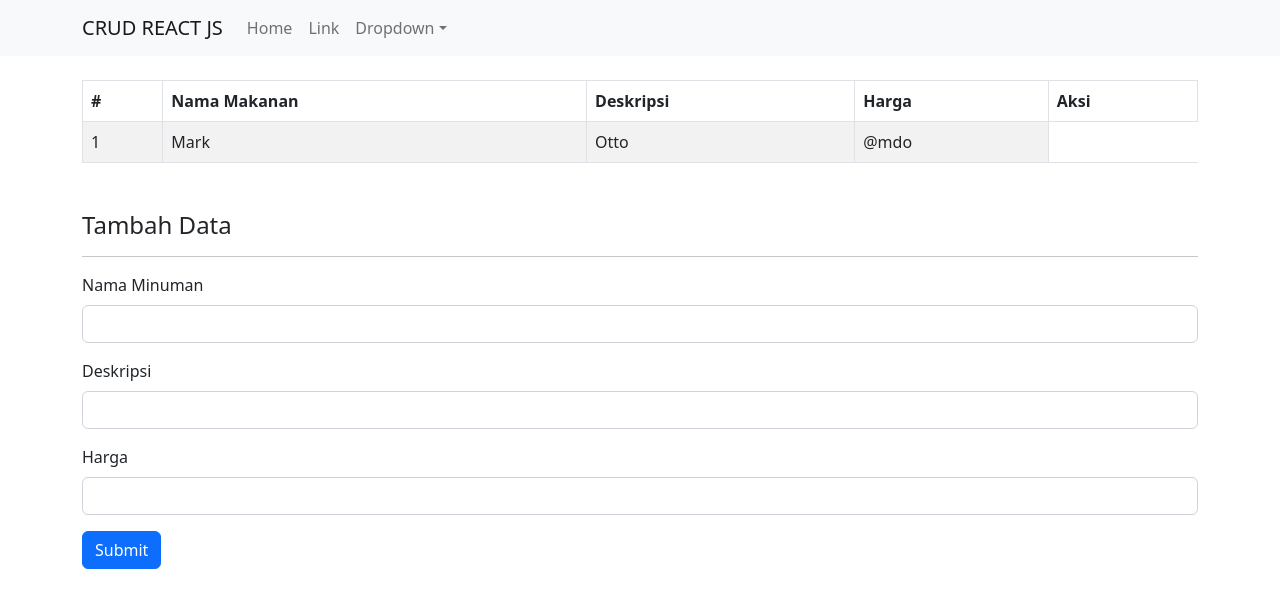
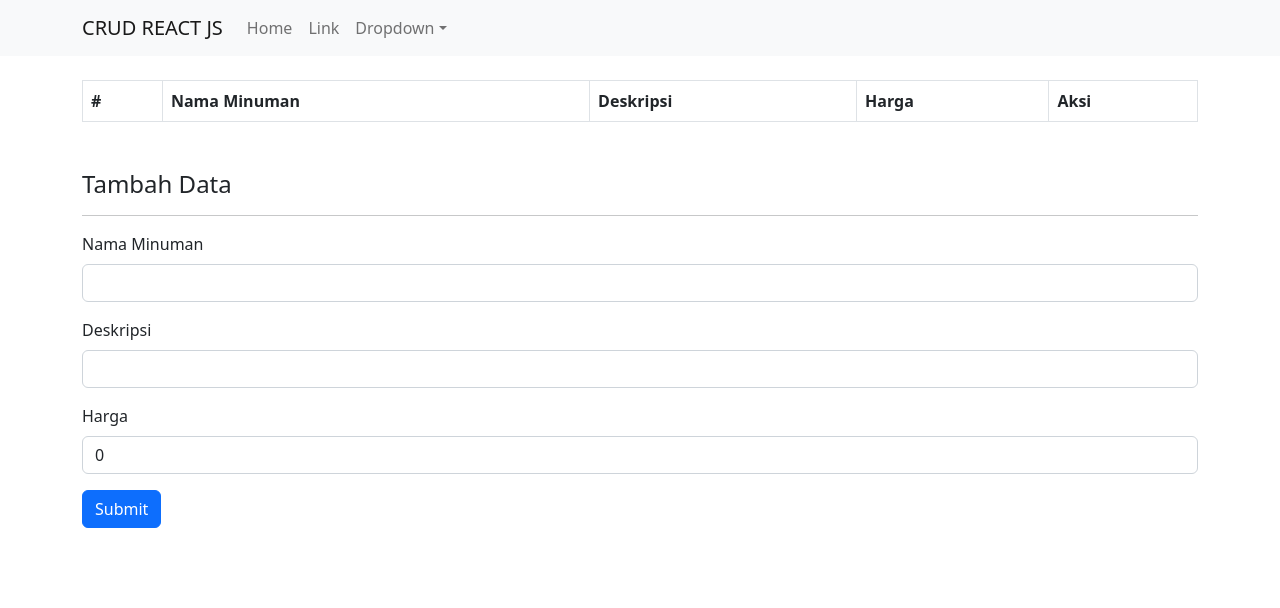
Before and after one commit to Adria-Tisnawati-Aprilia/React-JS-Dasar-Banget, a React (Create React App) app in the folder reactjsdasar/: page / in a window 1280 px wide. Shown: the top 608 px of the page. Built offline with nearby package versions, Linux system fonts and the light colour scheme.

Commit message:
Create Read Data

```diff
--- a/reactjsdasar/src/crud/Formulir.js
+++ b/reactjsdasar/src/crud/Formulir.js
@@ -1,7 +1,7 @@
 import React from 'react'
 import {Form, Button, Row, Col} from 'react-bootstrap'
 
-const Formulir = () => {
+const Formulir = ({nama, deskripsi, harga, handleChange, handleSubmit}) => {
     return (
         <div className="mt-5">
             <Row>
@@ -12,19 +12,32 @@ const Formulir = () => {
             </Row>
             <Row>
                 <Col>
-                <Form>
+                    <Form onSubmit = {handleSubmit} >
                         <Form.Group className="mb-3" controlId="nama">
                             <Form.Label>Nama Minuman</Form.Label>
-        <Form.Control type="text" name="nama"/>
+                            <Form.Control
+                                type="text"
+                                name="nama"
+                                value={nama}
+                                onChange={(event) => handleChange(event)}/>
                         </Form.Group>
 
                         <Form.Group className="mb-3" controlId="deskripsi">
                             <Form.Label>Deskripsi</Form.Label>
-        <Form.Control type="text" name="deskripsi"/>
+                            <Form.Control
+                                type="textarea"
+                                rows="3"
+                                name="deskripsi"
+                                value={deskripsi}
+                                onChange={(event) => handleChange(event)}/>
                         </Form.Group>
                         <Form.Group className="mb-3" controlId="harga">
                             <Form.Label>Harga</Form.Label>
-        <Form.Control type="number" name="harga"/>
+                            <Form.Control
+                                type="number"
+                                name="harga"
+                                value={harga}
+                                onChange={(event) => handleChange(event)}/>
                         </Form.Group>
                         <Button variant="primary" type="submit">
                             Submit
--- a/reactjsdasar/src/crud/Tabel.js
+++ b/reactjsdasar/src/crud/Tabel.js
@@ -1,25 +1,30 @@
 import React from 'react'
 import {Table} from 'react-bootstrap'
 
-const Tabel = () => {
+const Tabel = ({minumans}) => {
     return (
                 <Table striped bordered hover>
                     <thead>
                         <tr>
                             <th>#</th>
-                            <th>Nama Makanan</th>
+                            <th>Nama Minuman</th>
                             <th>Deskripsi</th>
                             <th>Harga</th>
                             <th>Aksi</th>
                         </tr>
                     </thead>
                     <tbody>
-                        <tr>
-                            <td>1</td>
-                            <td>Mark</td>
-                            <td>Otto</td>
-                            <td>@mdo</td>
-                        </tr>
+                        {minumans.map ((minuman, index) => {
+                            return (
+                                <tr>
+                                    <td>{index+1}</td>
+                                    <td>{minuman.nama}</td>
+                                    <td>{minuman.deskripsi}</td>
+                                    <td>Rp. {minuman.harga}</td>
+                                    <td></td>
+                                </tr>
+                            );
+                        })}
                     </tbody>
             </Table>
         );
--- a/reactjsdasar/src/crud/index.js
+++ b/reactjsdasar/src/crud/index.js
@@ -4,13 +4,55 @@ import NavbarComponent from './NavbarComponent'
 import Tabel from './Tabel'
 
 export default class Crud extends Component {
+
+    constructor(props) {
+        super(props)
+
+        this.state = {
+            minumans : [],
+            nama : "",
+            deskripsi : "",
+            harga : 0,
+            id : ""
+        }
+    }
+
+    handleChange = (event) => {
+        this.setState({
+            [event.target.nama] : event.target.value
+        })
+    }
+
+    handleSubmit = (event) => {
+        event.preventDefault();
+
+        this.setState({
+            minumans: [
+                ...this.state.minumans,
+                {
+                    id: this.state.minumans.length+1,
+                    nama: this.state.nama,
+                    deskripsi: this.state.deskripsi,
+                    harga: this.state.harga
+                },
+
+                this.setState({
+                    nama : "",
+                    deskripsi : "",
+                    harga : 0,
+                    id : ""
+                })
+            ]
+        })
+    }
+
     render() {
         return (
             <div>
                 <NavbarComponent />
                 <div className="container mt-4">
-                    <Tabel/>
-                    <Formulir/>
+                    <Tabel minumans = {this.state.minumans}/>
+                    <Formulir {...this.state} handleChange={ this.handleChange} handleSubmit={this.handleSubmit}/>
                 </div>
             </div>
         )
```
Lines whose indentation alone changed are shown as unchanged.
